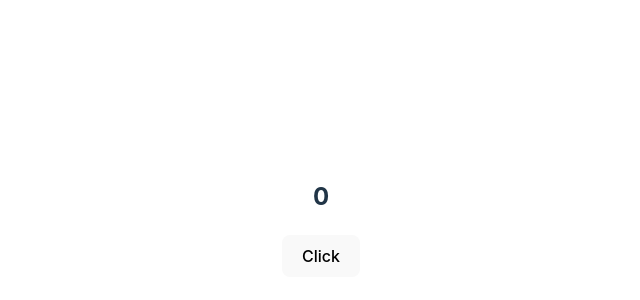
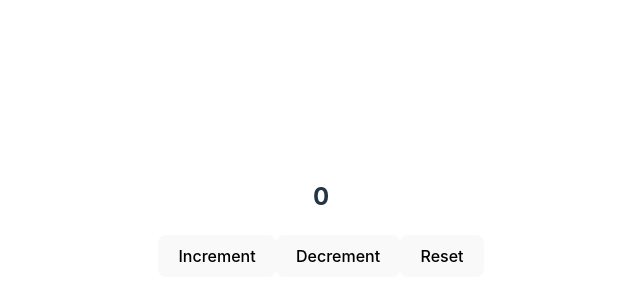
Before and after one commit to marcinicola/react, a React (Vite) app: page / in a window 1280 px wide. Shown: the part 182-482 px from the top of the page, without its empty margins (319-959 px from the left). Built offline with nearby package versions, Linux system fonts and the light colour scheme.

Commit message:
Esercizio 33

```diff
--- a/src/Counter.jsx
+++ b/src/Counter.jsx
@@ -1,16 +1,23 @@
-import { useState } from "react";
-import { CounterDisplay } from "./CounterDisplay";
+import { useEffect, useState } from "react";
 
 export function Counter() {
   const [counter, setCounter] = useState(0);
 
-  function handleClick() {
+  function handleIncrement() {
     setCounter(counter + 1);
+  }
+  function handleDecrement() {
+    setCounter(counter - 1);
+  }
+  function handleReset() {
+    setCounter(0);
   }
   return (
     <>
-      <CounterDisplay value={counter} />
-      <button onClick={handleClick}>Click</button>
+      <h2>{counter}</h2>
+      <button onClick={handleIncrement}>Increment</button>
+      <button onClick={handleDecrement}>Decrement</button>
+      <button onClick={handleReset}>Reset</button>
     </>
   );
 }
--- a/src/CounterDisplay.jsx
+++ /dev/null
@@ -1,3 +0,0 @@
-export function CounterDisplay({ value }) {
-  return <h2>{value}</h2>;
-}
```
